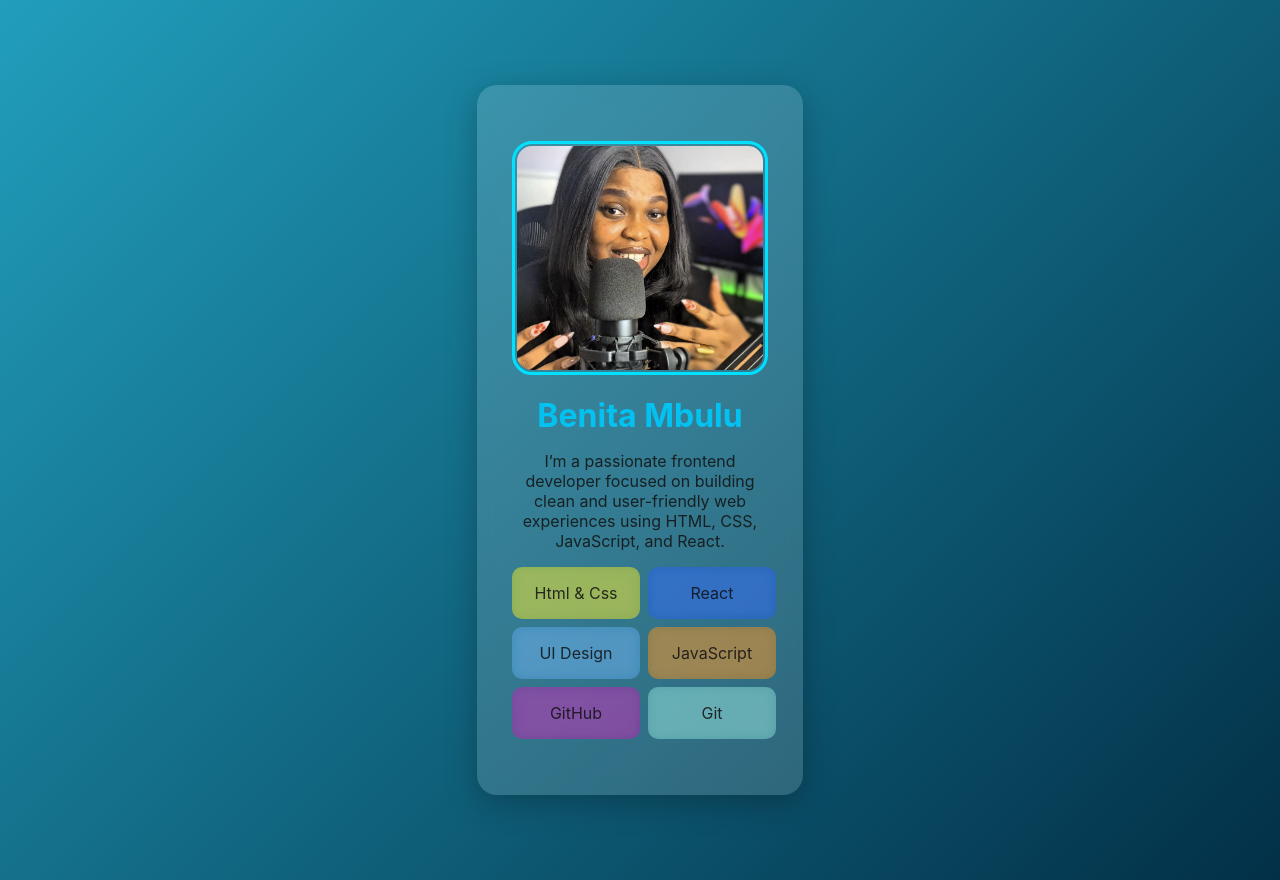
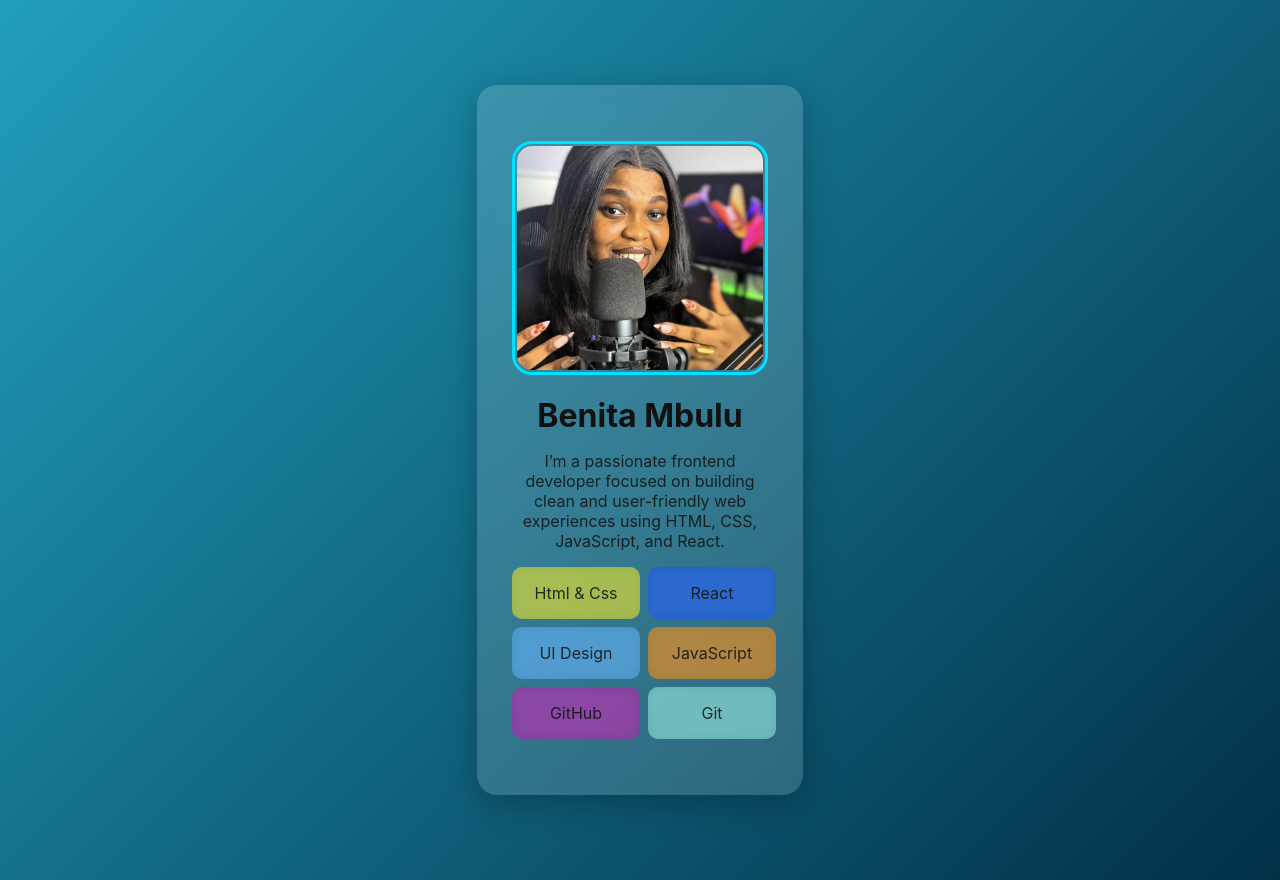
Before and after one commit to benitambulu/profile-card, a React app: page / in a window 1280 px wide. Built offline with nearby package versions, Linux system fonts and the light colour scheme.

Commit message:
Updated the css file

```diff
--- a/src/index.css
+++ b/src/index.css
@@ -58,7 +58,7 @@
 
 h1 {
   text-align: center;
-  color: #03c2f1;
+  color: #111111;
   margin-bottom: 0;
 }
 p {
--- a/src/index.js
+++ b/src/index.js
@@ -27,12 +27,12 @@
       </p>
 
       <div className="box-container">
-        <Box text="Html & Css" bgColor="#ffee036c" />
-        <Box text="React" bgColor="#0c4dff67" />
-        <Box text="UI Design" bgColor="#54acff5e" />
-        <Box text="JavaScript" bgColor="#fb860073" />
-        <Box text="GitHub" bgColor="#c506ac6c" />
-        <Box text="Git" bgColor="#90f4e360" />
+        <Box text="Html & Css" bgColor="#ffee037c" />
+        <Box text="React" bgColor="#0c4dff83" />
+        <Box text="UI Design" bgColor="#54acff81" />
+        <Box text="JavaScript" bgColor="#fb86008e" />
+        <Box text="GitHub" bgColor="#c506ac80" />
+        <Box text="Git" bgColor="#90f4e381" />
       </div>
     </main>
   );
```
